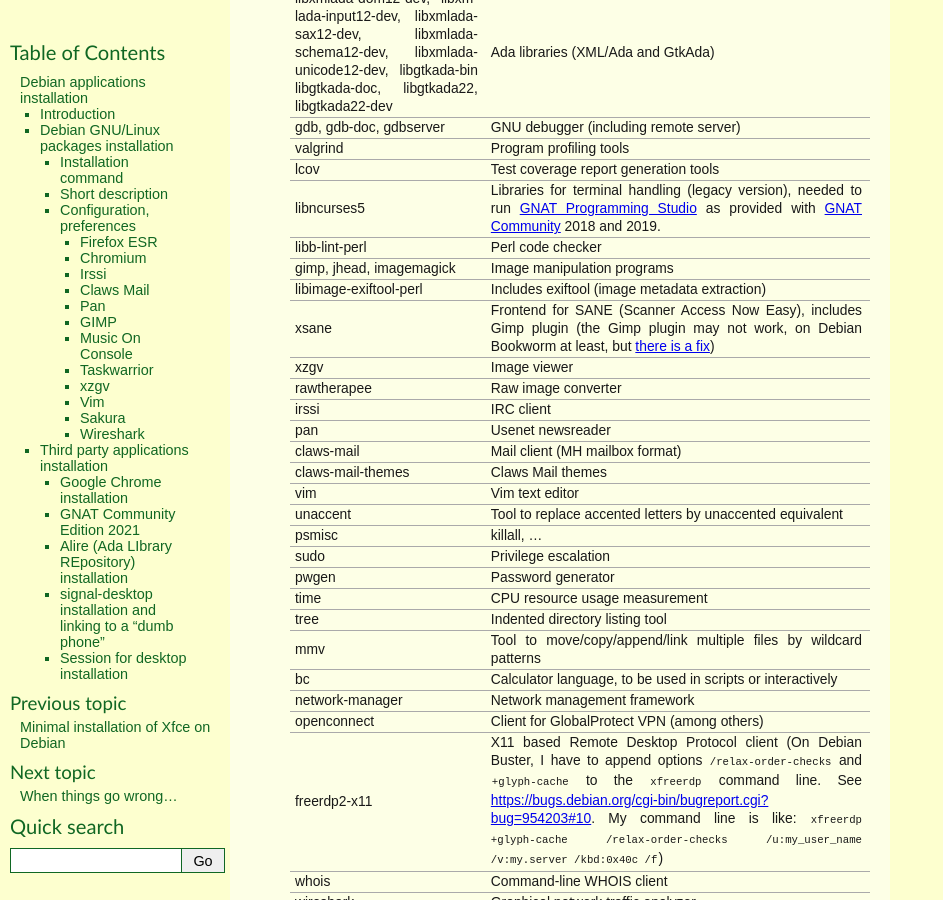
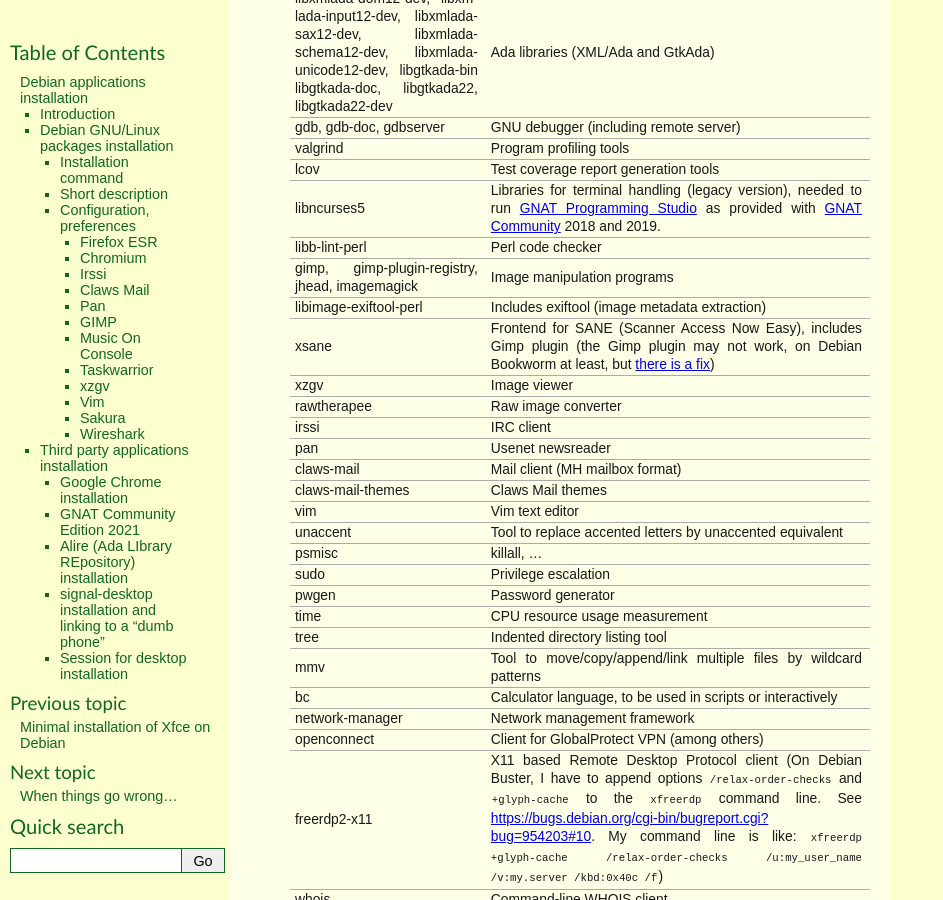
Before and after one commit to thierr26/thierr26_personal_notes_sphinx_sources, a Sphinx documentation site: the page built from source/debian_apps_install.rst, in a window 1280 px wide and 900 px high, scrolled down 3178 px. Shown: the whole window, without its empty margins (0-943 px from the left). Built offline with Sphinx 7.4.7, drawn with Linux system fonts in a browser that asks for light colours.

Commit message:
Add package gimp-plugin-registry

```diff
--- a/source/debian_apps_install.rst
+++ b/source/debian_apps_install.rst
@@ -76,7 +76,7 @@
       lcov \
       libncurses5 \
       libb-lint-perl \
-      gimp jhead imagemagick \
+      gimp gimp-plugin-registry jhead imagemagick \
       libimage-exiftool-perl \
       xsane \
       xzgv \
@@ -212,7 +212,7 @@
       2018 and 2019.
   * - libb-lint-perl
     - Perl code checker
-  * - gimp, jhead, imagemagick
+  * - gimp, gimp-plugin-registry, jhead, imagemagick
     - Image manipulation programs
   * - libimage-exiftool-perl
     - Includes exiftool (image metadata extraction)
```
